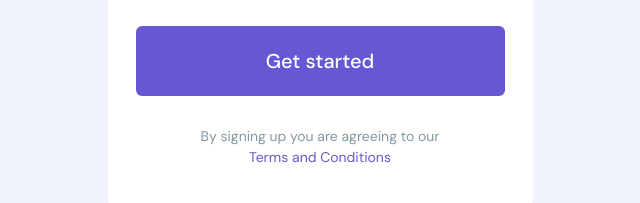
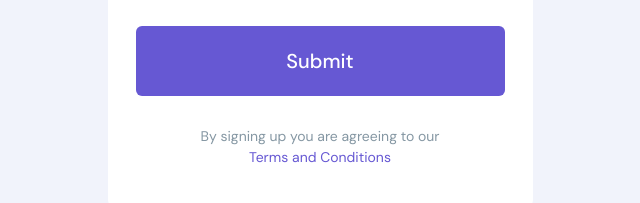
Before and after one commit to DieDreams/TestAuth0, a plain HTML site: page index.html in a window 1280 px wide. Shown: the part 574-777 px from the top of the page, 320-960 px from the left. Drawn offline with Linux system fonts and the light colour scheme.

Commit message:
Update index.html

```diff
--- a/index.html
+++ b/index.html
@@ -27,7 +27,7 @@
 					<label class="input-label">Password</label>
 				</div>
 				<div class="action">
-				<button class="action-button">Get started</button>
+					<button class="action-button">Submit</button>
 				</div>
 			</form>
 			<div class="card-info">
```
Lines whose indentation alone changed are shown as unchanged.
